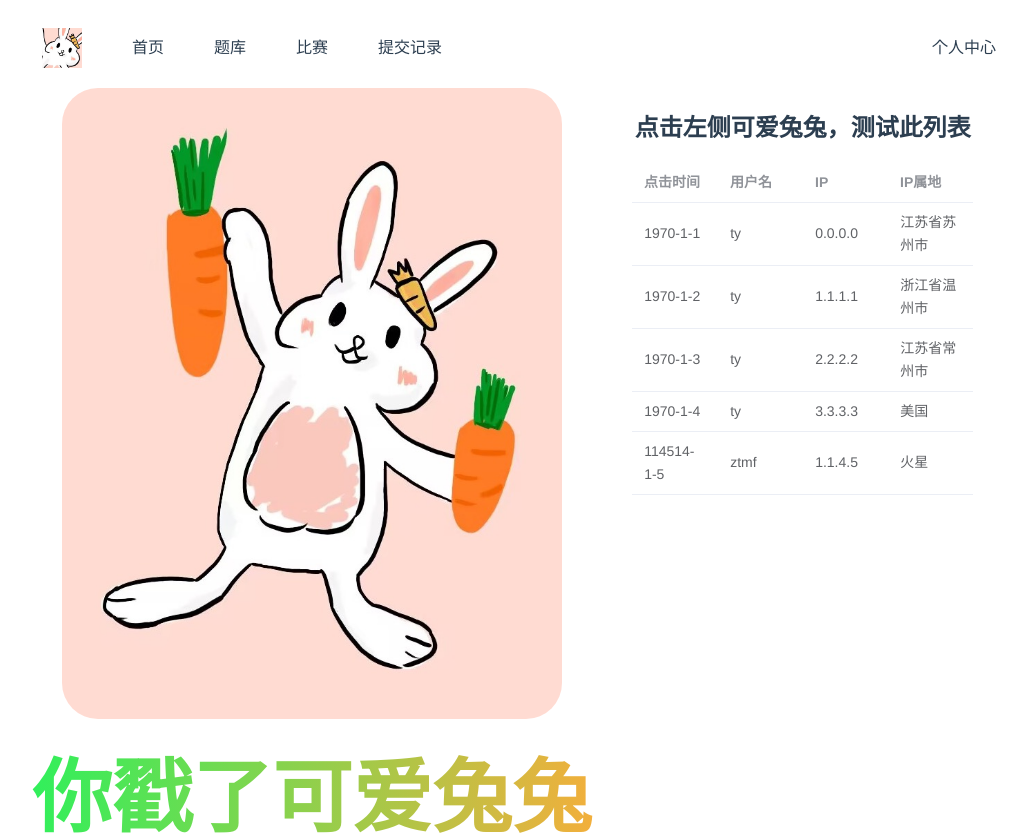
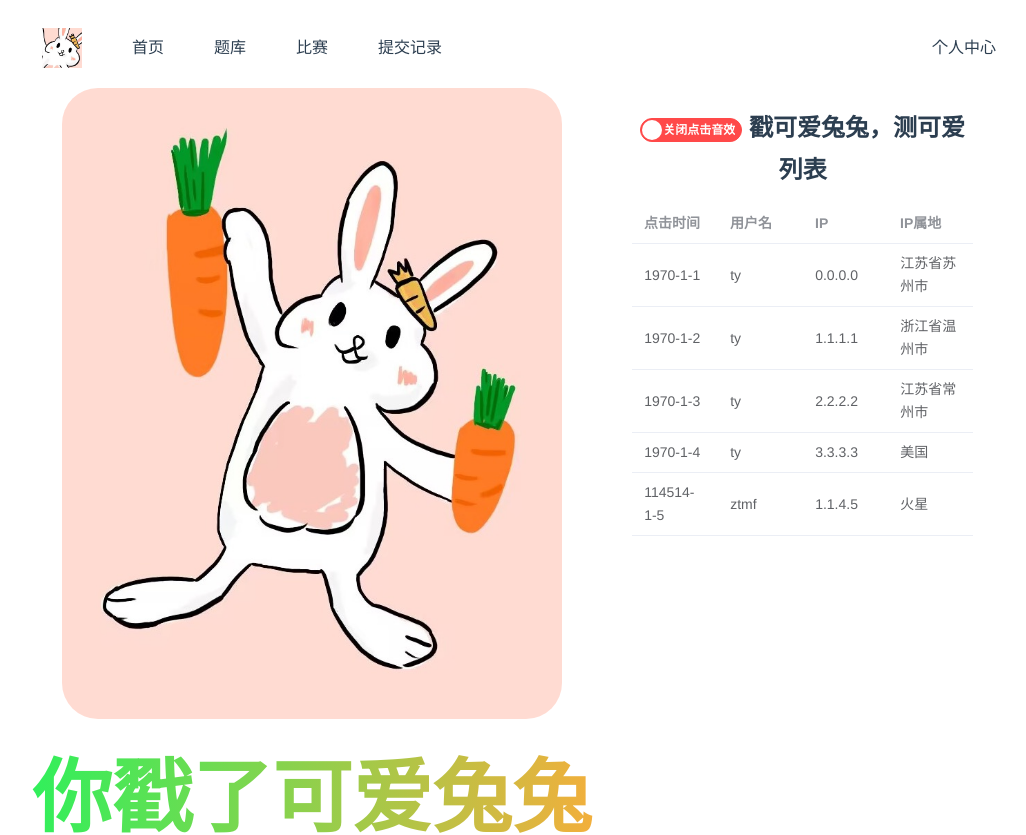
Before and after one commit to Baymin-ty/nywOJ, a Vue app in the folder web/: page / in a window 1280 px wide. Shown: the top 835 px of the page, without its empty margins (136-1162 px from the left). Built offline with nearby package versions, Linux system fonts and the light colour scheme.

Commit message:
add soundEffectSwitch

```diff
--- a/web/src/components/cuteRabbit.vue
+++ b/web/src/components/cuteRabbit.vue
@@ -11,8 +11,17 @@
       </div>
     </el-col>
     <el-col :span="8">
-      <h2>
-        点击左侧可爱兔兔，测试此列表
+      <h2 style="float:left;">
+        <el-switch
+            v-model="exSound"
+            size="large"
+            class="ml-2"
+            inline-prompt
+            style="--el-switch-on-color: #13ce66; --el-switch-off-color: #ff4949"
+            active-text="开启点击音效"
+            inactive-text="关闭点击音效"
+        />
+        戳可爱兔兔，测可爱列表
       </h2>
       <el-table :data="tableData">
         <el-table-column prop="date" label="点击时间" width="auto"/>
@@ -32,6 +41,7 @@ export default {
     return {
       cnt: obj.getCookie(),
       flag: 1,
+      exSound: 0,
       tableData: [{
         date: '1970-1-1',
         name: 'ty',
@@ -72,7 +82,8 @@ export default {
       return str;
     },
     fun() {
-      this.$refs.hash.play();
+      if (this.exSound)
+        this.$refs.hash.play();
       this.addClickInfo();
       document.cookie = ++this.cnt;
       this.flag ^= 1;
```
